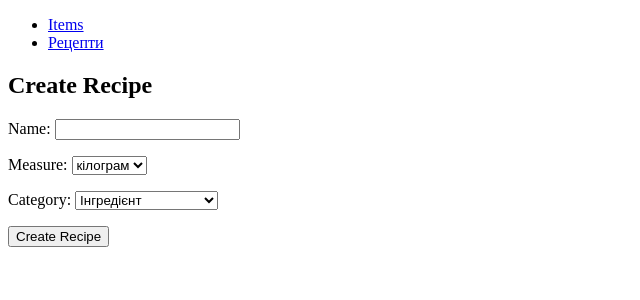
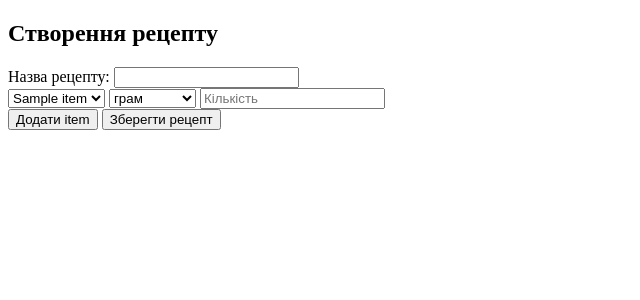
Before and after one commit to Bohdan-Zasiadvovk/warehouse_dobromir, a Django app: template templates/recipe/createrecipe.html in a window 1280 px wide. Shown: the top 300 px of the page, without its empty margins (0-640 px from the left). Run offline with Django 5.2, Linux system fonts and the light colour scheme; the template is opened without the code that fills it: values that come from a table or form of the project are taken from there, others are empty; tables that the repository leaves empty hold one stand-in row (values such as "Sample post").

Commit message:
Update template

```diff
--- a/templates/recipe/createrecipe.html
+++ b/templates/recipe/createrecipe.html
@@ -1,11 +1,47 @@
-{% extends 'base.html' %}
+<!-- у вашому create_recipe.html -->
+<!DOCTYPE html>
+<html>
+<head>
+    <title>Створення рецепту</title>
+    <script src="https://code.jquery.com/jquery-3.6.4.min.js"></script>
+</head>
+<body>
+    <h2>Створення рецепту</h2>
 
-{% block content %}
-    <h2>Create Recipe</h2>
+    <form method="post" action="{% url 'create_recipe' %}">
+        {% csrf_token %}
+        <label for="recipe_name">Назва рецепту:</label>
+        <input type="text" name="recipe_name" required>
 
-    <form method="POST">
-        {% csrf_token %}
-        {{ form.as_p }}
-        <button type="submit">Create Recipe</button>
+        <div id="recipe-items">
+            <div class="recipe-item">
+                <select name="item" required>
+                    {% for item in items %}
+                        <option value="{{ item.id }}">{{ item.name }}</option>
+                    {% endfor %}
+                </select>
+
+                <select name="measure" required>
+                    <option value="gram">грам</option>
+                    <option value="centimeter">сантиметр</option>
+                    <option value="piece">штук</option>
+                </select>
+                <input type="text" name="quantity" placeholder="Кількість" required>
+            </div>
+        </div>
+
+        <button type="button" id="add-item">Додати item</button>
+        <button type="submit">Зберегти рецепт</button>
     </form>
-{% endblock %}
+
+    <script>
+        $(document).ready(function () {
+            $('#add-item').click(function () {
+                var newItem = $('.recipe-item:first').clone();
+                newItem.find(':input').val('');
+                $('#recipe-items').append(newItem);
+            });
+        });
+    </script>
+</body>
+</html>
```
